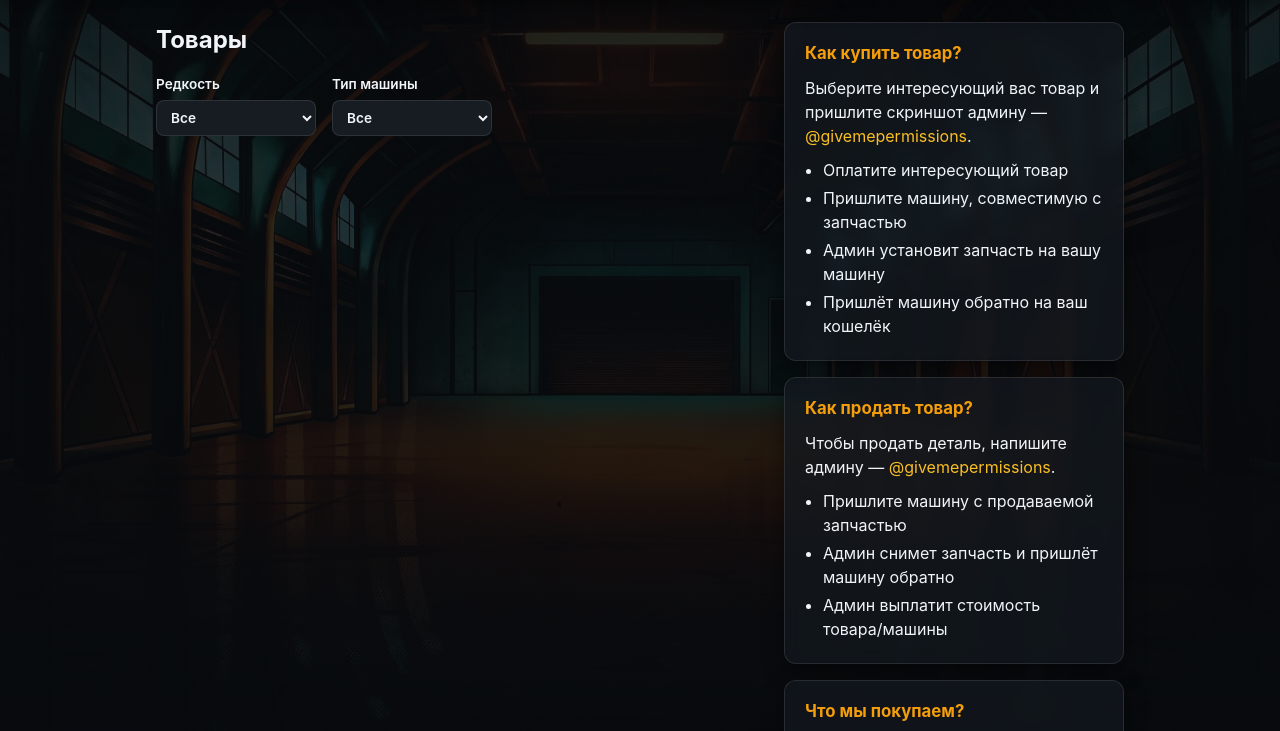
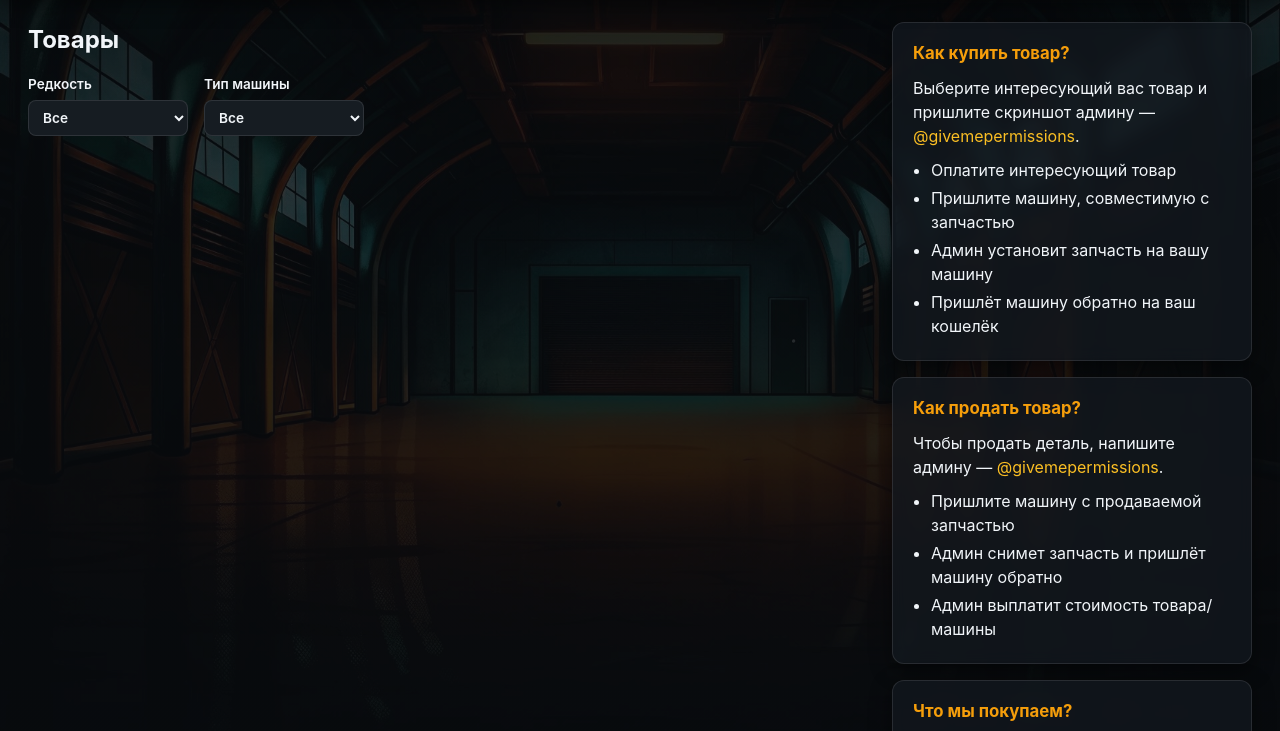
Before and after one commit to ExtrimKH/MR, a website: page public/index.html in a window 1280 px wide. Shown: the part 65-796 px from the top of the page. Drawn offline with Linux system fonts and the light colour scheme; no server answers.

Commit message:
Широкий макет: блоки прижаты к правому краю

```diff
--- a/public/styles.css
+++ b/public/styles.css
@@ -26,9 +26,9 @@ body {
 }
 
 .container {
-  max-width: 1000px;
+  max-width: 1600px;
   margin: 0 auto;
-  padding: 0 16px;
+  padding: 0 28px;
 }
 
 /* Header / footer */
@@ -84,7 +84,8 @@ body {
 /* Двухколоночный макет: товары слева, инфо-блоки справа */
 .layout {
   display: grid;
-  grid-template-columns: 1fr 340px;
+  grid-template-columns: minmax(0, 1100px) 360px;
+  justify-content: space-between;
   gap: 24px;
   align-items: start;
   margin: 24px 0;
```
